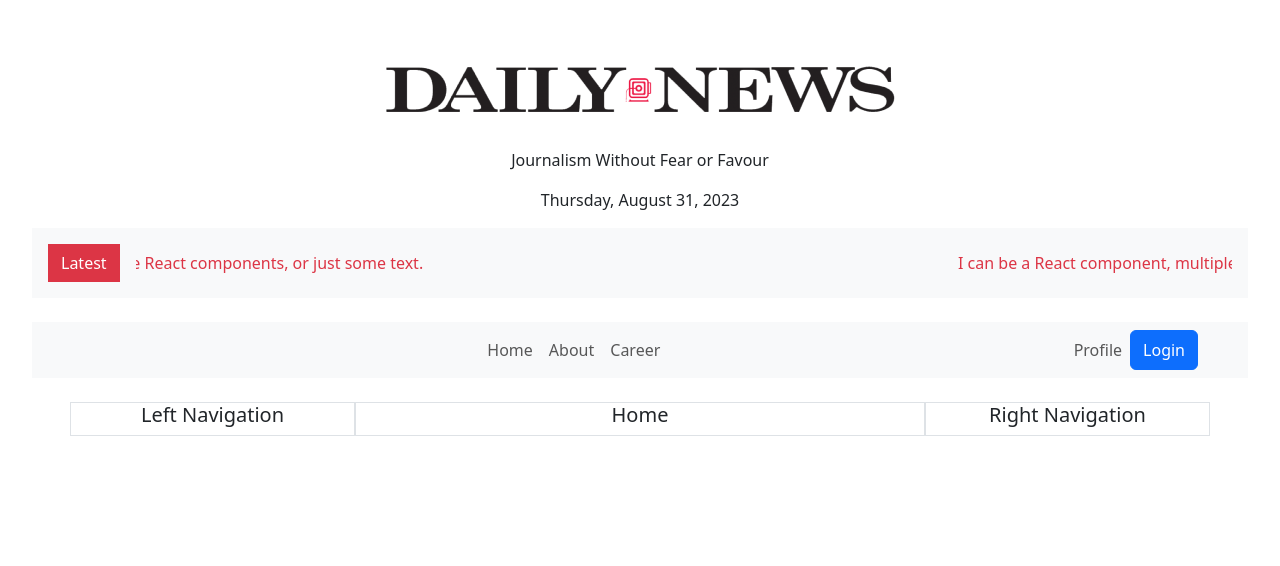
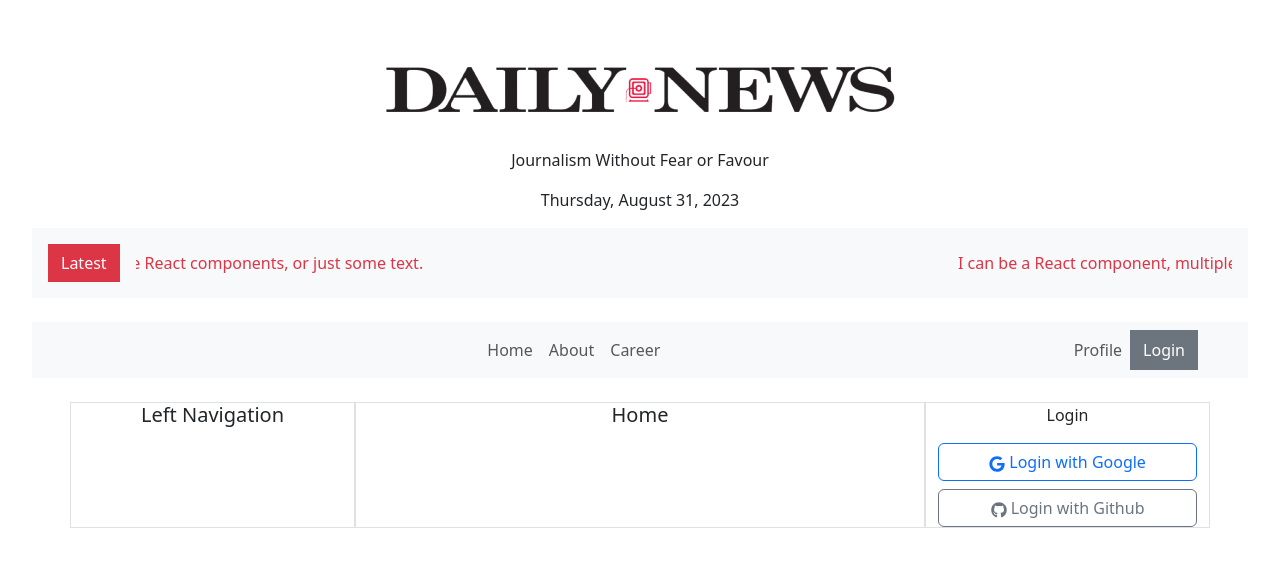
Before and after one commit to nurealammiaji/daily-news-client, a React (Vite) app: page / in a window 1280 px wide. Shown: the top 566 px of the page. Built offline with nearby package versions, Linux system fonts and the light colour scheme.

Commit message:
login panel added to the right sidebar

```diff
--- a/package.json
+++ b/package.json
@@ -19,6 +19,7 @@
     "react-bootstrap": "^2.8.0",
     "react-dom": "^18.2.0",
     "react-fast-marquee": "^1.6.0",
+    "react-icons": "^4.10.1",
     "react-router-dom": "^6.15.0",
     "sort-by": "^1.2.0"
   },
--- a/src/components/Navigation/Navigation.jsx
+++ b/src/components/Navigation/Navigation.jsx
@@ -15,7 +15,7 @@ const Navigation = () => {
                     </Nav>
                     <Nav>
                         <Nav.Link href="#">Profile</Nav.Link>
-                        <Button>Login</Button>
+                        <Button variant='secondary' className='rounded-0'>Login</Button>
                     </Nav>
                     </Navbar.Collapse>
                 </Container>
--- a/src/components/RightNavigation/RightNavigation.jsx
+++ b/src/components/RightNavigation/RightNavigation.jsx
@@ -1,9 +1,15 @@
-
+import { Button } from "react-bootstrap";
+import { FaGoogle, FaGithub } from 'react-icons/fa';
 
 const RightNavigation = () => {
     return (
         <div>
-            <h5>Right Navigation</h5>
+            <div>
+                <p>Login</p>
+                <Button className="w-100" variant="outline-primary"><FaGoogle/> Login with Google</Button>
+                <br />
+                <Button className="w-100 mt-2" variant="outline-secondary"><FaGithub/> Login with Github</Button>
+            </div>
         </div>
     );
 };
```
Also changed, not shown: 1 other file (tests, documents, lock files or other folders).
